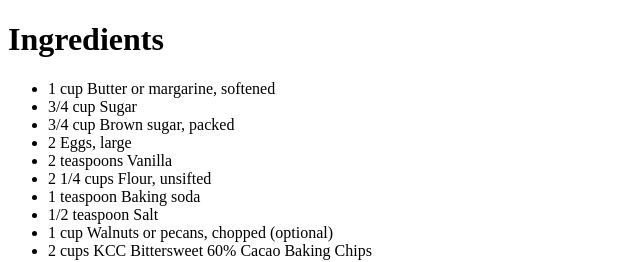
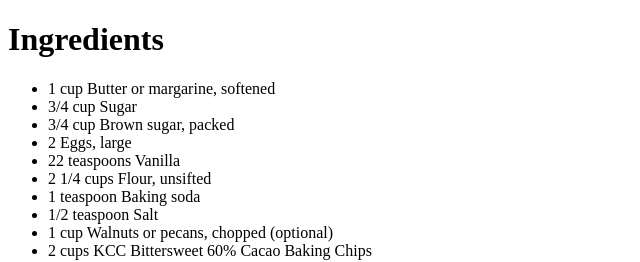
Before and after one commit to divineobeagu/KevinCookiesCompany, a plain HTML site: page secret recipe.htm in a window 1280 px wide. Shown: the top 262 px of the page, 0-640 px from the left. Drawn offline with Linux system fonts and the light colour scheme.

```diff
--- a/secret recipe.htm
+++ b/secret recipe.htm
@@ -8,7 +8,7 @@
 <li>3/4 cup Sugar</li>
 <li>3/4 cup Brown sugar, packed</li>
 <li>2 Eggs, large</li>
-<li>2 teaspoons Vanilla</li>
+<li>22 teaspoons Vanilla</li>
 <li>2 1/4 cups Flour, unsifted</li>
 <li>1 teaspoon Baking soda</li>
 <li>1/2 teaspoon Salt</li>
```
